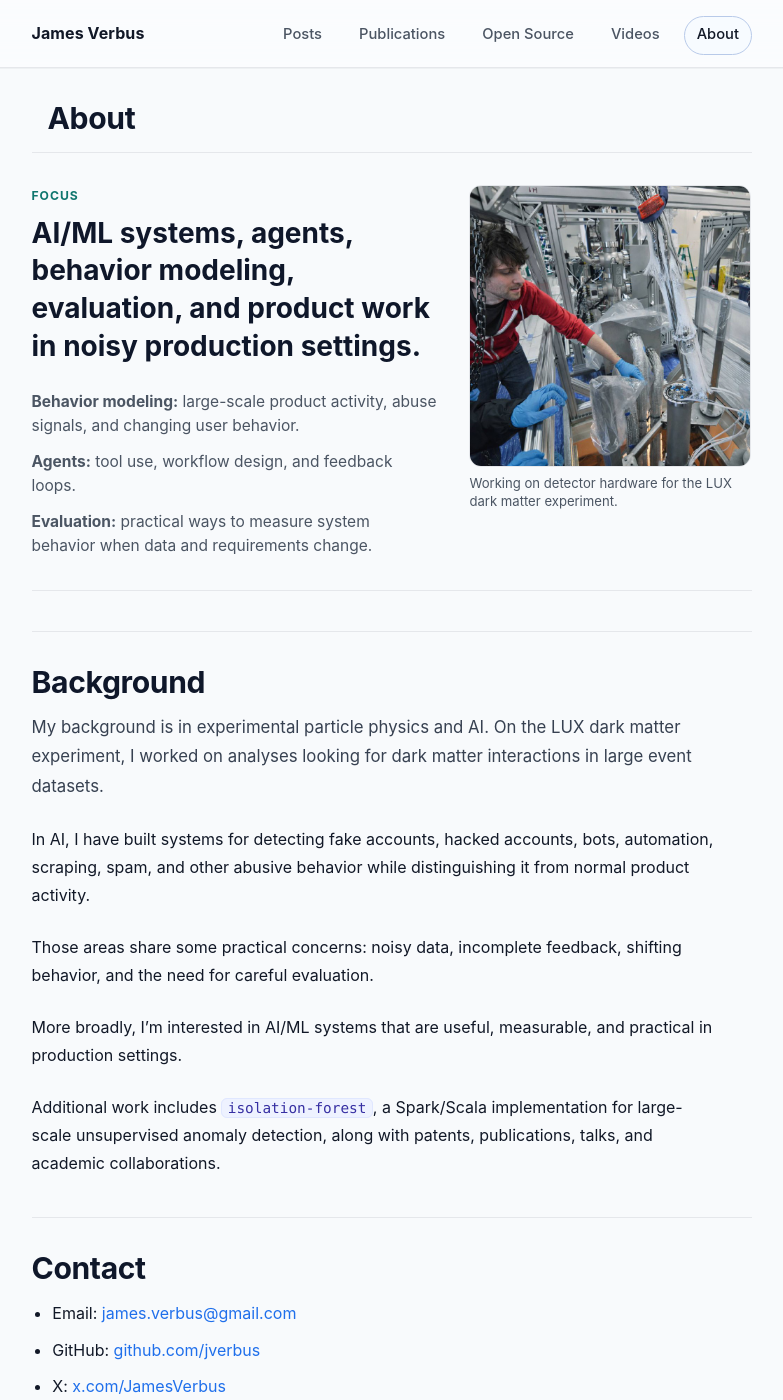
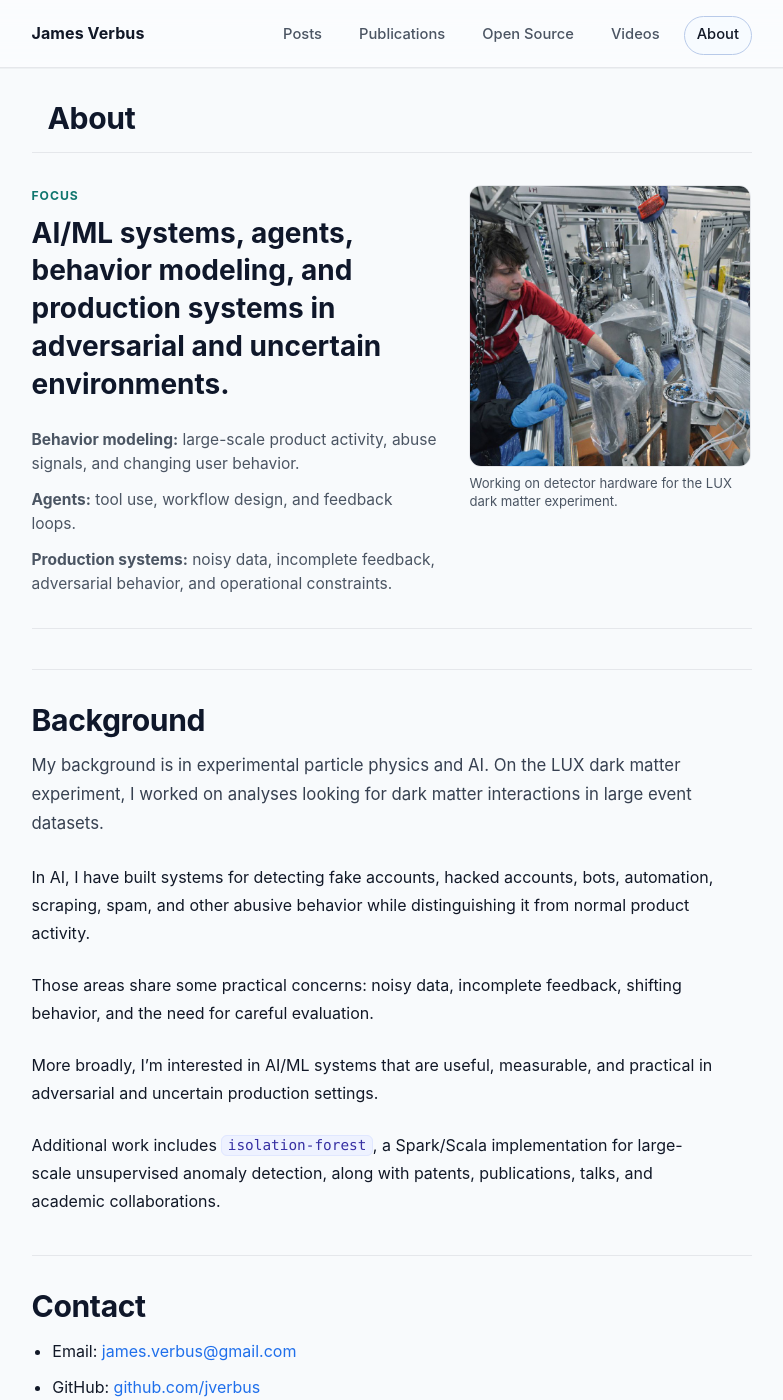
Before and after one commit to jverbus/jverbus.github.io, a Jekyll site: the page built from about.md, in a window 1280 px wide and 1400 px high. Shown: the whole window, without its empty margins (241-1024 px from the left). Built offline with Jekyll 4.4.1, drawn with Linux system fonts in a browser that asks for light colours.

Commit message:
Align home and about positioning

```diff
--- a/about.md
+++ b/about.md
@@ -1,7 +1,7 @@
 ---
 layout: page
 title: About
-description: "Writing on AI/ML systems, agents, behavior modeling, evaluation, and product."
+description: "Writing on AI/ML systems, agents, behavior modeling, and production systems in adversarial and uncertain environments."
 og_image: "/assets/images/social/2016-08-18-calibrating-the-lux-dark-matter-experiment-1200x630.jpg"
 og_image_alt: "James Verbus with the LUX dark matter experiment"
 og_image_width: 1200
@@ -12,11 +12,11 @@ last_modified_at: 2026-05-19
 <section class="about-hero">
   <div class="about-intro">
     <p class="eyebrow">Focus</p>
-    <p class="about-lede">AI/ML systems, agents, behavior modeling, evaluation, and product work in noisy production settings.</p>
+    <p class="about-lede">AI/ML systems, agents, behavior modeling, and production systems in adversarial and uncertain environments.</p>
     <div class="about-highlights" role="list">
       <p role="listitem"><strong>Behavior modeling:</strong> large-scale product activity, abuse signals, and changing user behavior.</p>
       <p role="listitem"><strong>Agents:</strong> tool use, workflow design, and feedback loops.</p>
-      <p role="listitem"><strong>Evaluation:</strong> practical ways to measure system behavior when data and requirements change.</p>
+      <p role="listitem"><strong>Production systems:</strong> noisy data, incomplete feedback, adversarial behavior, and operational constraints.</p>
     </div>
   </div>
   <figure class="about-photo">
@@ -33,7 +33,7 @@ In AI, I have built systems for detecting fake accounts, hacked accounts, bots,
 
 Those areas share some practical concerns: noisy data, incomplete feedback, shifting behavior, and the need for careful evaluation.
 
-More broadly, I'm interested in AI/ML systems that are useful, measurable, and practical in production settings.
+More broadly, I'm interested in AI/ML systems that are useful, measurable, and practical in adversarial and uncertain production settings.
 
 Additional work includes `isolation-forest`, a Spark/Scala implementation for large-scale unsupervised anomaly detection, along with patents, publications, talks, and academic collaborations.
 
```
Also changed, not shown: index.md (+3 -4 lines).
